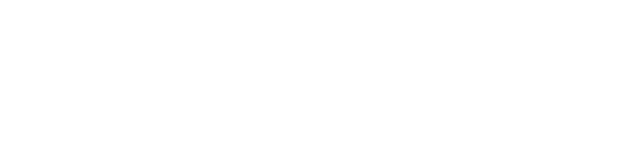
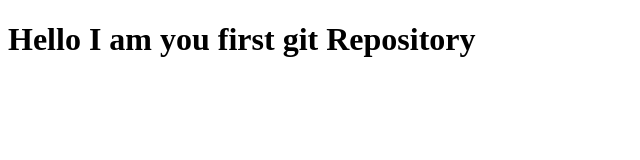
Before and after one commit to ahasanul0001/my_first_github_repo, a plain HTML site: page index.html in a window 1280 px wide. Shown: the whole page, without its empty margins (0-640 px from the left). Drawn offline with Linux system fonts and the light colour scheme.

Commit message:
Added a header

```diff
--- a/index.html
+++ b/index.html
@@ -6,6 +6,6 @@
     <title>my_first_github_repository</title>
 </head>
 <body>
-
+    <h1>Hello I am you first git Repository</h1>
 </body>
 </html>
```
